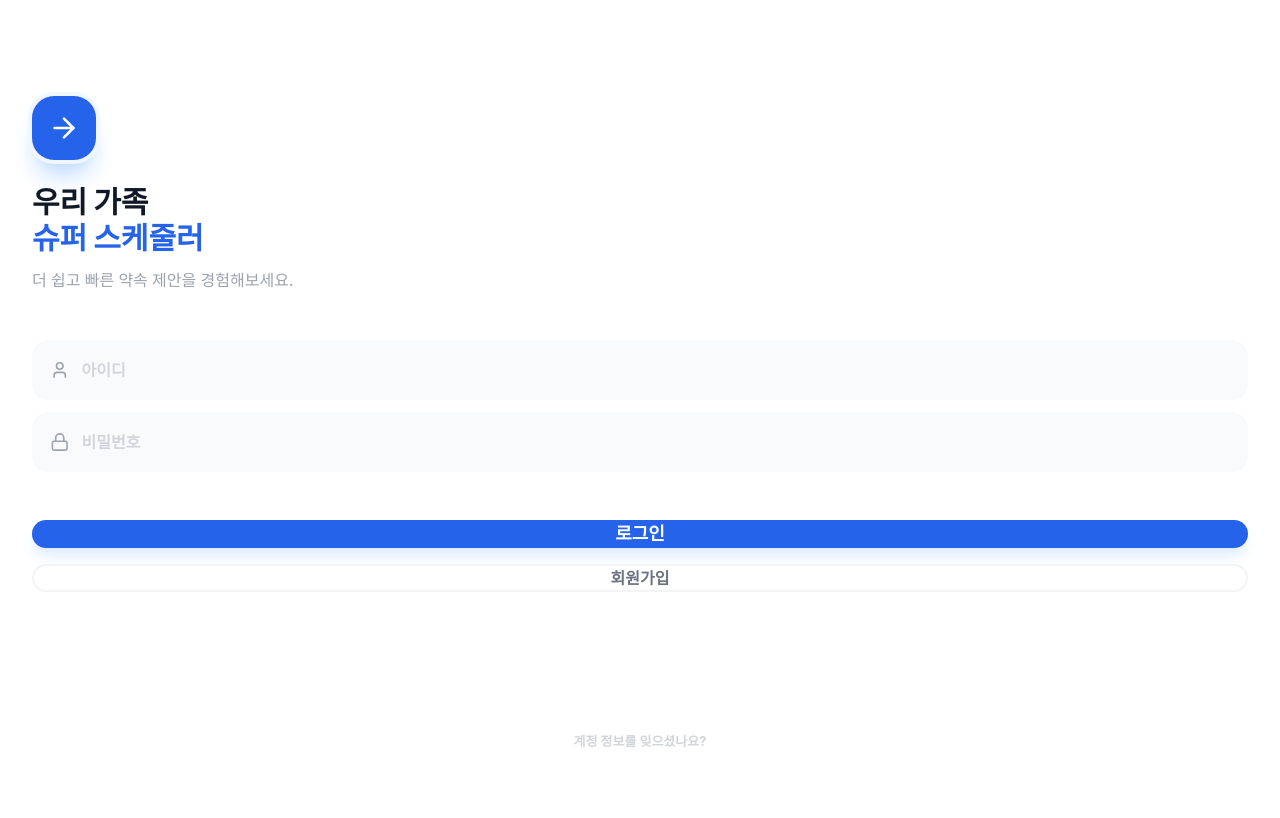
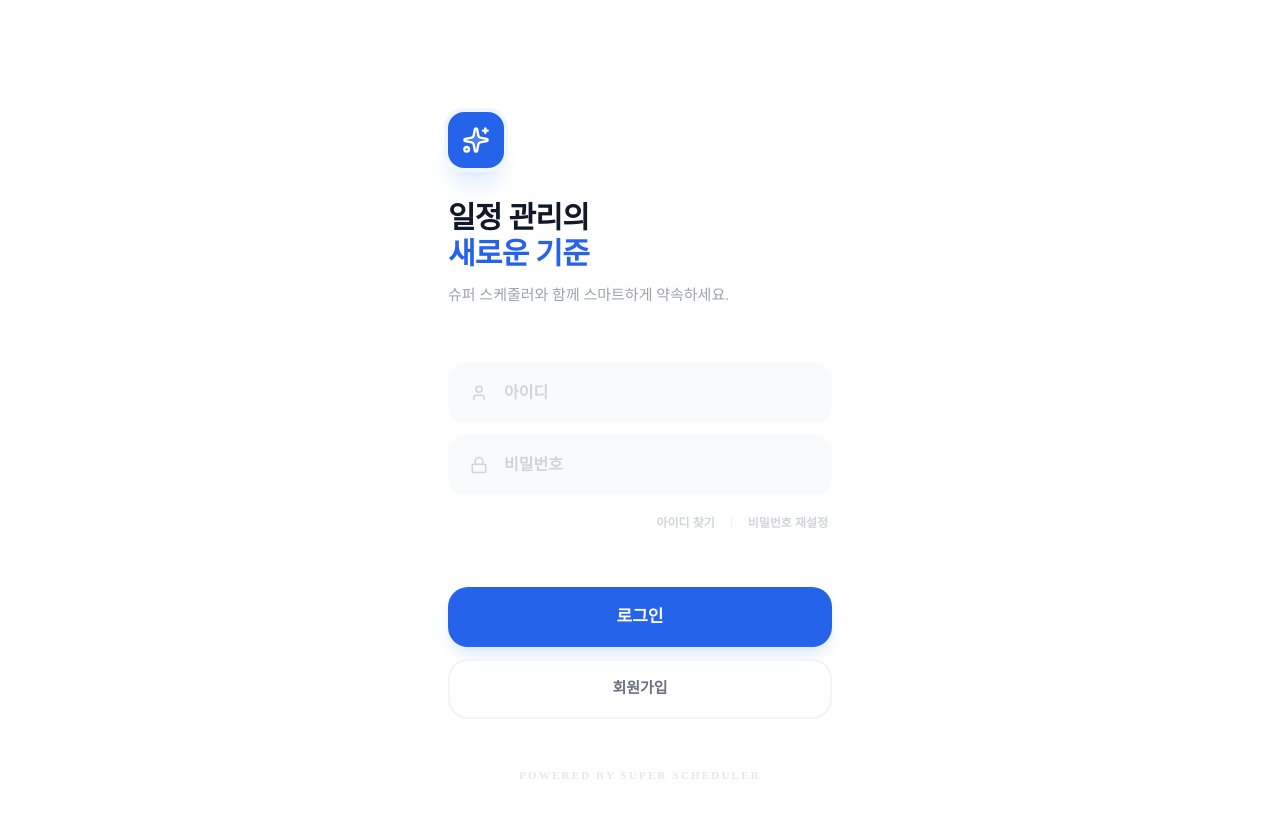
Before and after one commit to pany0108/loxo-kkiri, a React (Create React App) app: page / in a window 1280 px wide. Shown: the top 818 px of the page. Built offline with nearby package versions, Linux system fonts and the light colour scheme.

Commit message:
로그인 화면 UI 수정

```diff
--- a/src/pages/Login.tsx
+++ b/src/pages/Login.tsx
@@ -1,6 +1,6 @@
 import React, { useState } from 'react';
 import { useNavigate } from 'react-router-dom';
-import { Lock, User, ArrowRight, Loader2 } from 'lucide-react';
+import { Lock, User, Sparkles, Loader2, ChevronRight } from 'lucide-react';
 
 const Login = () => {
   const navigate = useNavigate();
@@ -11,8 +11,6 @@ const Login = () => {
   const handleLogin = async (e: React.FormEvent) => {
     e.preventDefault();
     setIsLoading(true);
-
-    // 가상의 로그인 지연 (나중에 Firebase 연동 시 실제 로직으로 교체)
     setTimeout(() => {
       setIsLoading(false);
       navigate('/calendar');
@@ -20,30 +18,31 @@ const Login = () => {
   };
 
   return (
-    <div className="flex flex-col min-h-screen bg-white px-8 pt-24 pb-12">
+    <div className="flex flex-col min-h-screen bg-white font-['Pretendard']">
+      <div className="flex-1 px-8 pt-28 pb-12 overflow-y-auto max-w-md mx-auto w-full">
         {/* 1. 상단 브랜딩 영역 */}
-      <div className="mb-12">
-        <div className="w-16 h-16 bg-blue-600 rounded-[22px] flex items-center justify-center mb-6 shadow-xl shadow-blue-200 ring-4 ring-blue-50">
-          <ArrowRight className="text-white w-8 h-8" />
+        <div className="mb-14 text-left">
+          <div className="inline-flex items-center justify-center w-14 h-14 bg-blue-600 rounded-2xl mb-8 shadow-xl shadow-blue-100 ring-4 ring-blue-50">
+            <Sparkles className="text-white w-7 h-7 fill-white/20" />
           </div>
-        <h2 className="text-3xl font-black text-gray-900 leading-[1.2] mb-3">
-          우리 가족 <br />
-          <span className="text-blue-600">슈퍼 스케줄러</span>
+          <h2 className="text-[30px] font-black text-gray-900 leading-[1.2] tracking-tight">
+            일정 관리의 <br />
+            <span className="text-blue-600">새로운 기준</span>
           </h2>
-        <p className="text-gray-400 font-medium">더 쉽고 빠른 약속 제안을 경험해보세요.</p>
+          <p className="mt-3 text-gray-400 font-medium text-[15px]">슈퍼 스케줄러와 함께 스마트하게 약속하세요.</p>
         </div>
 
         {/* 2. 로그인 입력 폼 */}
-      <form onSubmit={handleLogin} className="space-y-4 flex-1">
+        <form onSubmit={handleLogin} className="space-y-4">
           <div className="space-y-3">
-          {/* 아이디 입력창 */}
-          <div className="group">
-            <div className="flex items-center bg-gray-50 border-2 border-transparent focus-within:border-blue-500 focus-within:bg-white rounded-2xl px-4 py-4 transition-all duration-200 shadow-sm shadow-transparent focus-within:shadow-blue-50">
-              <User className="text-gray-400 mr-3 w-5 h-5 group-focus-within:text-blue-600" />
+            {/* 아이디 입력창 - 높이 h-[60px] 고정 */}
+            <div className="group relative">
+              <div className="flex items-center h-[60px] bg-gray-50 border-2 border-transparent focus-within:border-blue-500 focus-within:bg-white rounded-[18px] px-5 transition-all duration-300">
+                <User size={20} className="text-gray-300 mr-4 transition-colors group-focus-within:text-blue-600" />
                 <input
                   type="text"
                   placeholder="아이디"
-                className="bg-transparent border-none outline-none w-full text-gray-800 font-semibold placeholder:text-gray-300"
+                  className="bg-transparent border-none outline-none w-full h-full text-[16px] font-bold text-gray-800 placeholder:text-gray-300"
                   value={userId}
                   onChange={(e) => setUserId(e.target.value)}
                   required
@@ -51,14 +50,14 @@ const Login = () => {
               </div>
             </div>
 
-          {/* 비밀번호 입력창 */}
-          <div className="group">
-            <div className="flex items-center bg-gray-50 border-2 border-transparent focus-within:border-blue-500 focus-within:bg-white rounded-2xl px-4 py-4 transition-all duration-200 shadow-sm shadow-transparent focus-within:shadow-blue-50">
-              <Lock className="text-gray-400 mr-3 w-5 h-5 group-focus-within:text-blue-600" />
+            {/* 비밀번호 입력창 - 높이 h-[60px] 고정 */}
+            <div className="group relative">
+              <div className="flex items-center h-[60px] bg-gray-50 border-2 border-transparent focus-within:border-blue-500 focus-within:bg-white rounded-[18px] px-5 transition-all duration-300">
+                <Lock size={20} className="text-gray-300 mr-4 transition-colors group-focus-within:text-blue-600" />
                 <input
                   type="password"
                   placeholder="비밀번호"
-                className="bg-transparent border-none outline-none w-full text-gray-800 font-semibold placeholder:text-gray-300"
+                  className="bg-transparent border-none outline-none w-full h-full text-[16px] font-bold text-gray-800 placeholder:text-gray-300"
                   value={password}
                   onChange={(e) => setPassword(e.target.value)}
                   required
@@ -67,32 +66,49 @@ const Login = () => {
             </div>
           </div>
 
-        {/* 3. 하단 버튼 영역 */}
-        <div className="pt-8 space-y-4">
+          {/* 보조 링크 영역 */}
+          <div className="flex justify-end items-center px-1 pt-1">
+            <div className="flex gap-4">
+              <button type="button" className="text-xs font-bold text-gray-300 hover:text-blue-500 transition-colors">
+                아이디 찾기
+              </button>
+              <div className="w-[1px] h-3 bg-gray-100 mt-0.5" />
+              <button type="button" onClick={() => navigate('/change-password')} className="text-xs font-bold text-gray-300 hover:text-blue-500 transition-colors">
+                비밀번호 재설정
+              </button>
+            </div>
+          </div>
+
+          {/* 3. 버튼 영역 - 높이 h-[60px]로 Input과 통일 */}
+          <div className="pt-10 space-y-3">
             <button
               type="submit"
               disabled={isLoading}
-            className="w-full py-4.5 bg-blue-600 text-white rounded-2xl font-bold text-lg shadow-lg shadow-blue-100 active:scale-[0.97] disabled:bg-blue-300 disabled:scale-100 flex items-center justify-center gap-2 hover:bg-blue-700 transition-all"
+              className="w-full h-[60px] bg-blue-600 text-white rounded-[20px] font-black text-[17px] shadow-lg shadow-blue-100 active:scale-[0.98] disabled:bg-blue-300 transition-all flex items-center justify-center gap-2 group"
             >
-            {isLoading ? <Loader2 className="w-5 h-5 animate-spin" /> : '로그인'}
+              {isLoading ? (
+                <Loader2 className="w-6 h-6 animate-spin" />
+              ) : (
+                <>
+                  <span>로그인</span>
+                </>
+              )}
             </button>
 
             <button
               type="button"
               onClick={() => navigate('/signup')}
-            className="w-full py-4.5 bg-white text-gray-500 rounded-2xl font-bold text-base border-2 border-gray-100 hover:bg-gray-50 transition-all active:scale-[0.97]"
+              className="w-full h-[60px] bg-white text-gray-500 rounded-[20px] font-bold text-[15px] border-2 border-gray-100 hover:bg-gray-50 transition-all active:scale-[0.98]"
             >
               회원가입
             </button>
           </div>
         </form>
+      </div>
 
-      {/* 4. 푸터 보조 링크 */}
-      <div className="mt-8 text-center">
-        <button type="button" className="text-[13px] font-bold text-gray-300 hover:text-blue-500 transition-colors">
-          계정 정보를 잊으셨나요?
-        </button>
-      </div>
+      <footer className="pb-10 text-center">
+        <p className="text-[11px] font-bold text-gray-200 tracking-[0.2em] uppercase">Powered by Super Scheduler</p>
+      </footer>
     </div>
   );
 };
```
Lines whose indentation alone changed are shown as unchanged.
